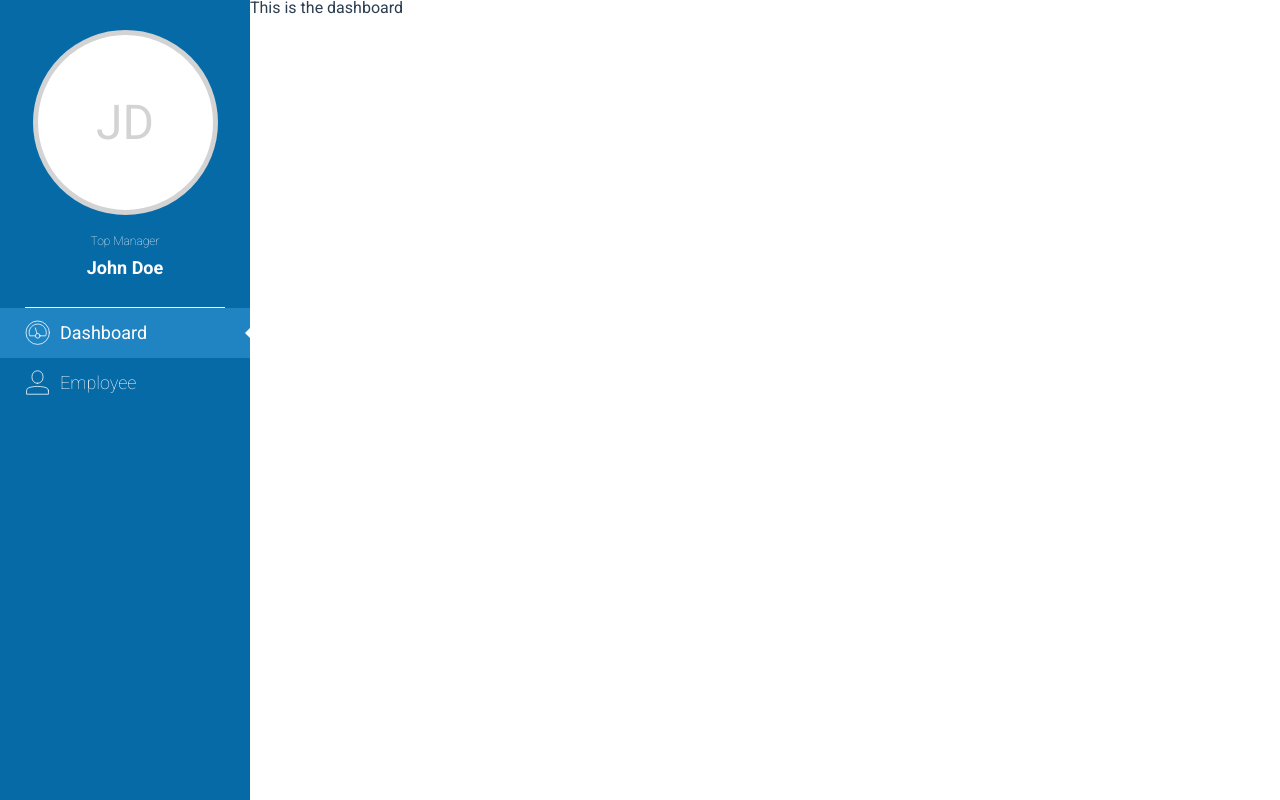
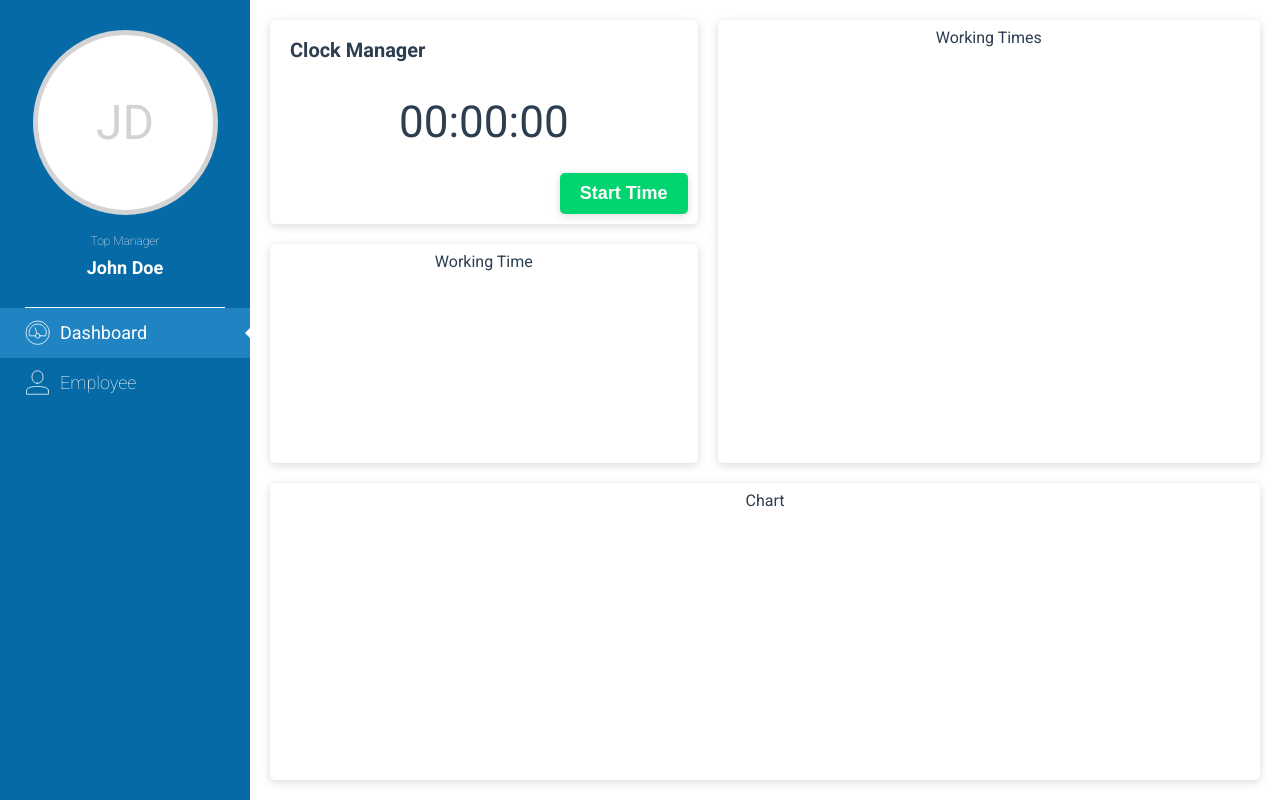
Before and after one commit to Spounge/TimeManager, a Vue app in the folder frontend/: page / in a window 1280 px wide. Built offline with nearby package versions, Linux system fonts and the light colour scheme.

Commit message:
[Dashboard]: base layout + example components

```diff
--- /dev/null
+++ b/frontend/src/components/Chart.vue
@@ -0,0 +1,15 @@
+<template>
+  <div class="chart tile">
+      Chart
+  </div>
+</template>
+
+<script>
+export default {};
+</script>
+
+<style lang="scss" scoped>
+.chart {
+    grid-area: D;
+}
+</style>
--- /dev/null
+++ b/frontend/src/components/ClockManager.vue
@@ -0,0 +1,45 @@
+<template>
+  <div class="clock-manager tile">
+    <header class="header">
+      <h3 class="title">Clock Manager</h3>
+    </header>
+    <div class="clock-container">
+      <h2 class="clock-time">00:00:00</h2>
+    </div>
+    <footer class="footer">
+      <button class="button-green">Start Time</button>
+    </footer>
+  </div>
+</template>
+
+<script>
+export default {
+
+};
+</script>
+
+<style lang="scss" scoped>
+.clock-manager {
+  display: flex;
+  flex-direction: column;
+  .header {
+    display: flex;
+    justify-content: flex-start;
+  }
+  .clock-container {
+    display: flex;
+    justify-content: center;
+    align-items: center;
+    height: 100%;
+    .clock-time {
+      font-size: 44px;
+    }
+  }
+  .footer {
+    display: flex;
+    justify-content: flex-end;
+  }
+
+  grid-area: A;
+}
+</style>
--- /dev/null
+++ b/frontend/src/components/WorkingTime.vue
@@ -0,0 +1,15 @@
+<template>
+  <div class="working-time tile">
+      Working Time
+  </div>
+</template>
+
+<script>
+export default {};
+</script>
+
+<style lang="scss" scoped>
+.working-time {
+    grid-area: B;
+}
+</style>
--- /dev/null
+++ b/frontend/src/components/WorkingTimes.vue
@@ -0,0 +1,15 @@
+<template>
+  <div class="working-times tile">
+      Working Times
+  </div>
+</template>
+
+<script>
+export default {};
+</script>
+
+<style lang="scss" scoped>
+.working-times {
+    grid-area: C;
+}
+</style>
--- a/frontend/src/views/Dashboard.vue
+++ b/frontend/src/views/Dashboard.vue
@@ -1,15 +1,47 @@
 <template>
   <div class="dashboard">
-    This is the dashboard
+    <ClockManager></ClockManager>
+    <WorkingTime></WorkingTime>
+    <WorkingTimes></WorkingTimes>
+    <Chart></Chart>
   </div>
 </template>
 
 <script>
 // @ is an alias to /src
+import ClockManager from '../components/ClockManager';
+import WorkingTime from '../components/WorkingTime';
+import WorkingTimes from '../components/WorkingTimes';
+import Chart from '../components/Chart';
 
 export default {
-  name: 'Home',
+  name: "Home",
   components: {
-  }
+    ClockManager,
+    WorkingTime,
+    WorkingTimes,
+    Chart
+  },
+};
+</script>
+
+<style lang="scss" scoped>
+.dashboard {
+  display: grid;
+  width: 100%;
+  padding: 20px;
+  gap: 20px;
+  grid-template-rows: max-content;
+  grid-template-columns: max-content;
+  grid-template-areas:
+    "A A A A A C C C C C C C"
+    "A A A A A C C C C C C C"
+    "B B B B B C C C C C C C"
+    "B B B B B C C C C C C C"
+    "B B B B B C C C C C C C"
+    "D D D D D D D D D D D D"
+    "D D D D D D D D D D D D"
+    "D D D D D D D D D D D D"
+    "D D D D D D D D D D D D";
 }
-</script>
+</style>
```
